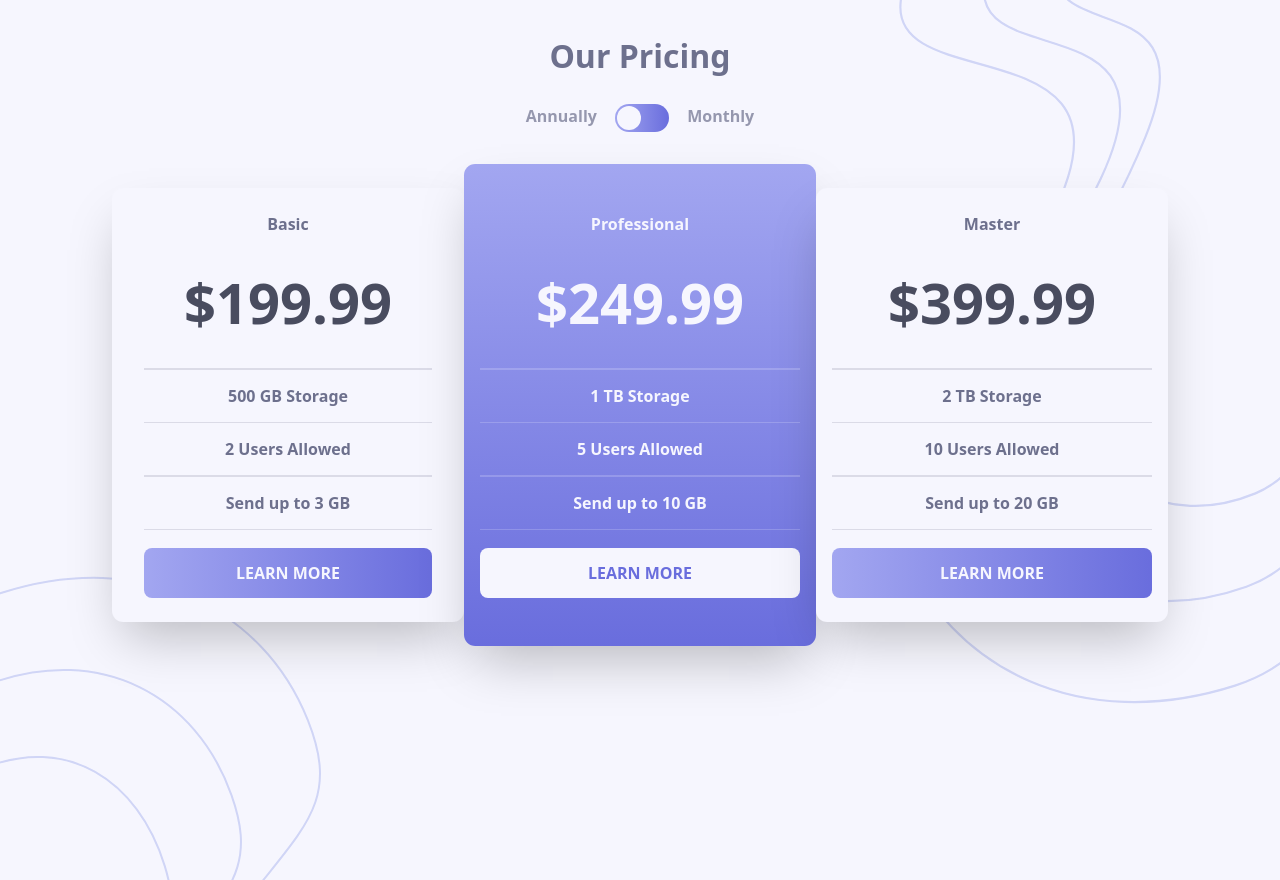
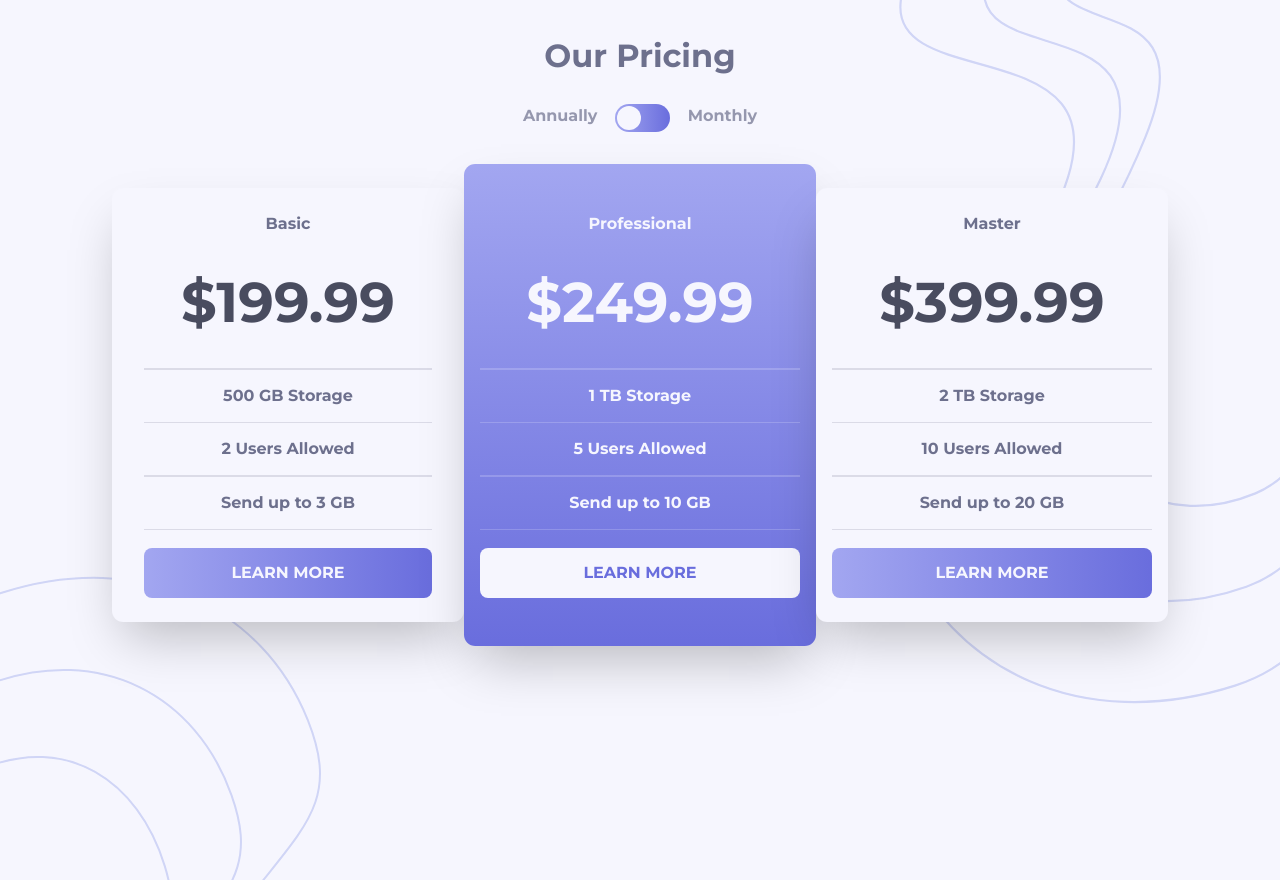
Before and after one commit to Olaniyi-Olamide/PRICE-COMPONENT-WITH-TOOGLE, a website: page index.html in a window 1280 px wide. Drawn offline with Linux system fonts and the light colour scheme.

Commit message:
feat: integrate Montserrat font and update styles for consistency

```diff
--- a/index.html
+++ b/index.html
@@ -11,8 +11,11 @@
     />
     <link rel="stylesheet" href="./src/output.css" />
     <script defer src="script.js"></script>
+    <style>
+      @import url("https://fonts.googleapis.com/css2?family=Montserrat:ital,wght@0,100..900;1,100..900&display=swap");
+    </style>
   </head>
-  <body class="bg-Blue50 overflow-x-hidden">
+  <body class="bg-Blue50 overflow-x-hidden font-montserrat">
     <header
       class="my-[2rem] space-y-6 flex items-center justify-center flex-col"
     >
--- a/src/input.css
+++ b/src/input.css
@@ -1,6 +1,7 @@
 @import "tailwindcss";
 
 @theme {
+  --font-montserrat: "Montserrat", sans-serif;
   --color-Blue50: hsl(240, 78%, 98%);
   --color-Gray650: hsl(233, 13%, 49%);
   --color-Gray700: hsl(232, 13%, 33%);
```
Also changed, not shown: src/output.css.
